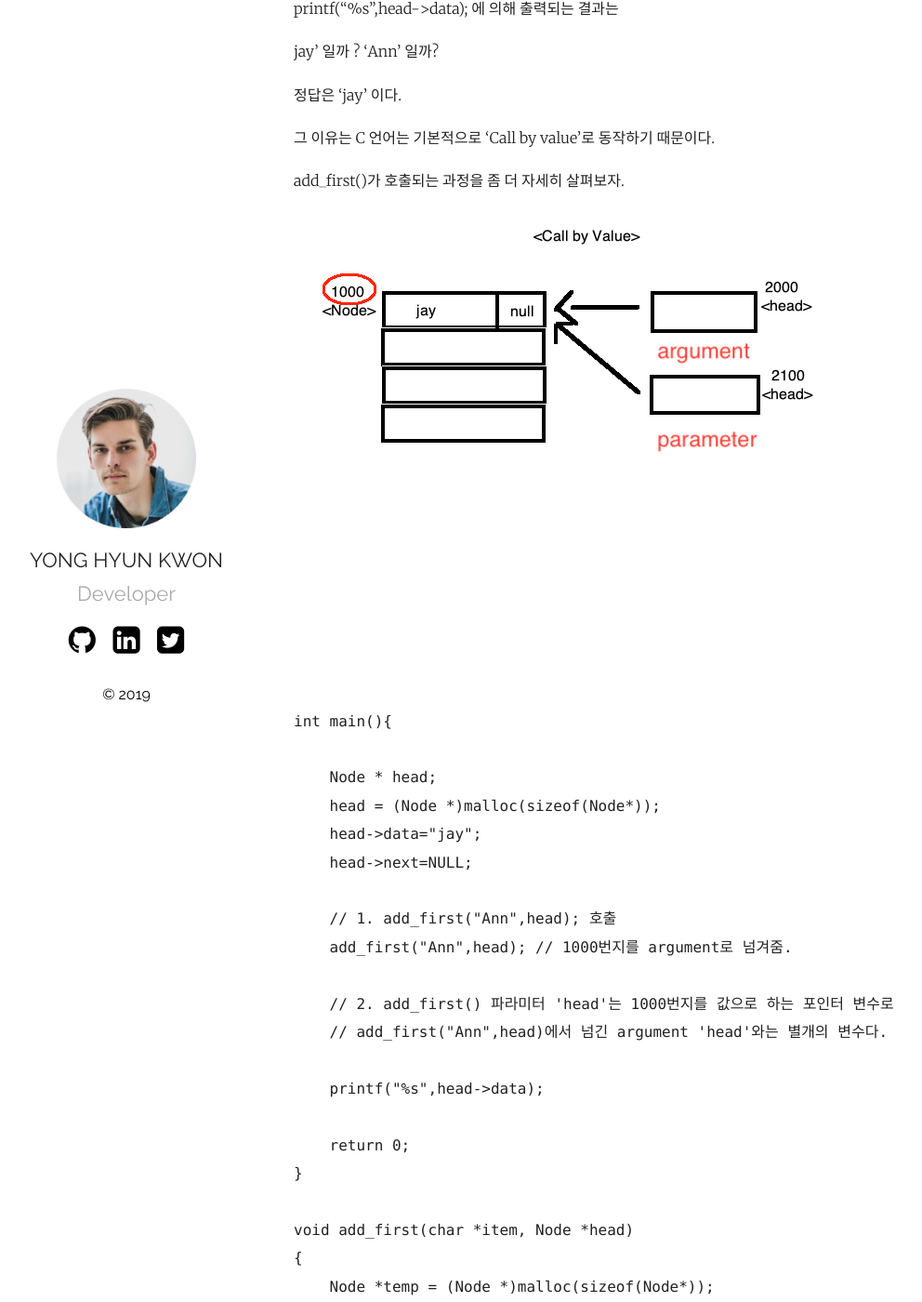
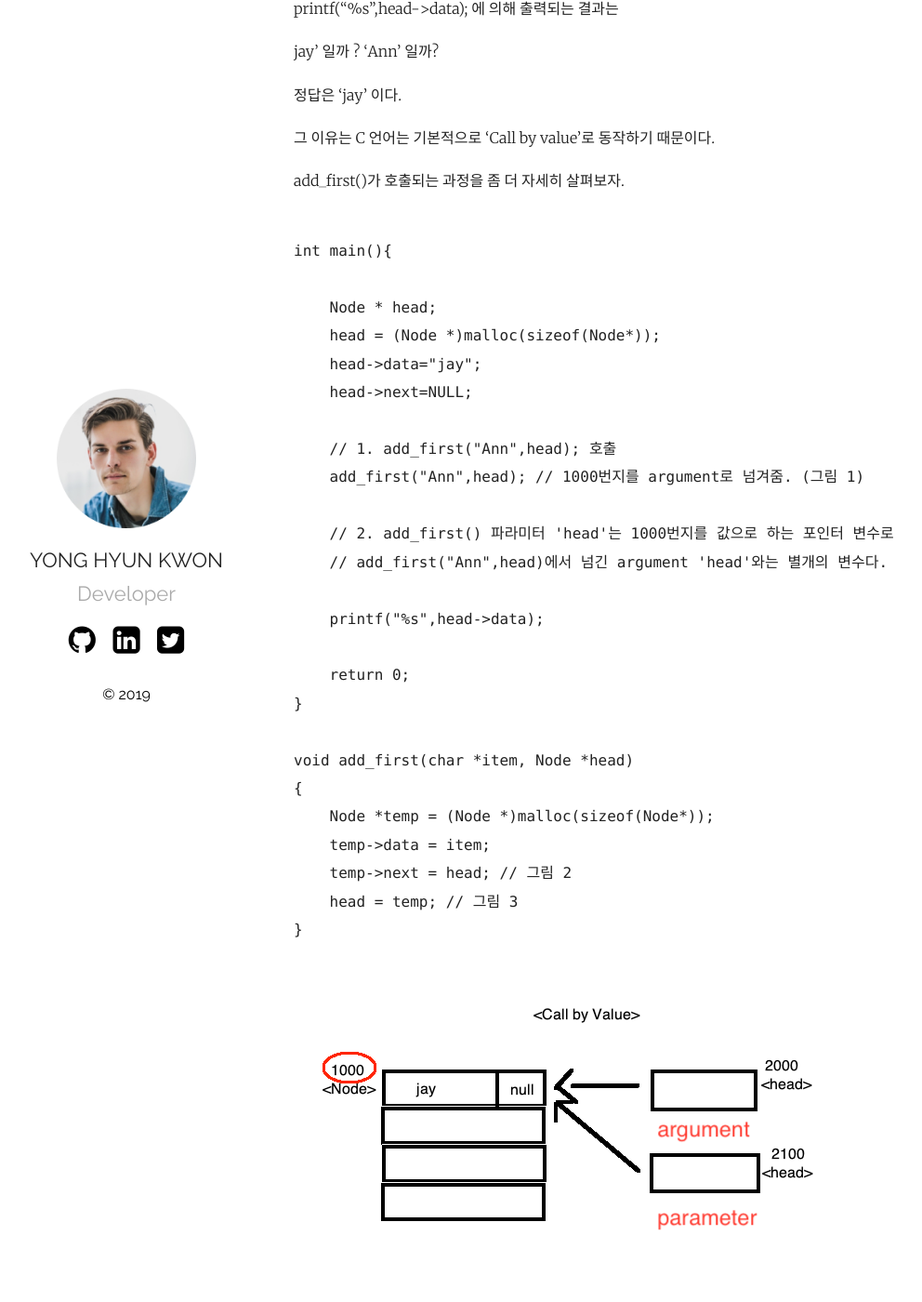
Before and after one commit to jayyhkwon/jayyhkwon.github.io_deprecated, a Jekyll site: the page built from _posts/2019-09-27-Data Structure 06 - Call By Value vs Call By Reference.markdown, in a window 1280 px wide and 1400 px high, scrolled down 1233 px. Shown: the whole window at 93% size, without its empty margins (49-1041 px from the left). Built offline with Jekyll 4.4.1, drawn with Linux system fonts in a browser that asks for light colours; some of the changed text lies outside the part shown.

Commit message:
09/27 포스팅 그림위치 수정

````diff
--- a/_posts/2019-09-27-Data Structure 06 - Call By Value vs Call By Reference.markdown
+++ b/_posts/2019-09-27-Data Structure 06 - Call By Value vs Call By Reference.markdown
@@ -58,7 +58,6 @@ jay' 일까 ? 'Ann' 일까?
 
 add_first()가 호출되는 과정을 좀 더 자세히 살펴보자.
 
-<img src="/assets/CallByValue_1.png">
 
 
 ```C
@@ -71,7 +70,7 @@ int main(){
     head->next=NULL;
 
     // 1. add_first("Ann",head); 호출
-    add_first("Ann",head); // 1000번지를 argument로 넘겨줌.
+    add_first("Ann",head); // 1000번지를 argument로 넘겨줌. (그림 1)
 
     // 2. add_first() 파라미터 'head'는 1000번지를 값으로 하는 포인터 변수로
     // add_first("Ann",head)에서 넘긴 argument 'head'와는 별개의 변수다.
@@ -90,11 +89,15 @@ void add_first(char *item, Node *head)
 }
 
 ```
+
+<img src="/assets/CallByValue_1.png">
+< 그림 1 >
+
 <img src="/assets/CallByValue_2.png">
-            < 그림 2 >
+< 그림 2 >
 
 <img src="/assets/CallByValue_3.png">
-            < 그림 3 >
+< 그림 3 >
 
 그럼 'Call by reference'는 어떻게 구현하고 동작할까?
 
@@ -128,13 +131,13 @@ void add_first(char *item, Node **pre_head)
 
 ```
 <img src="/assets/CallByRef_1.png">
-            < 그림 4 >
+< 그림 4 >
 
 <img src="/assets/CallByRef_2.png">
-            < 그림 5 >
+< 그림 5 >
 
 <img src="/assets/CallByRef_3.png">
-            < 그림 6 >
+< 그림 6 >
 
 
 끝으로 각각의 장,단점을 정리해보자면
````
